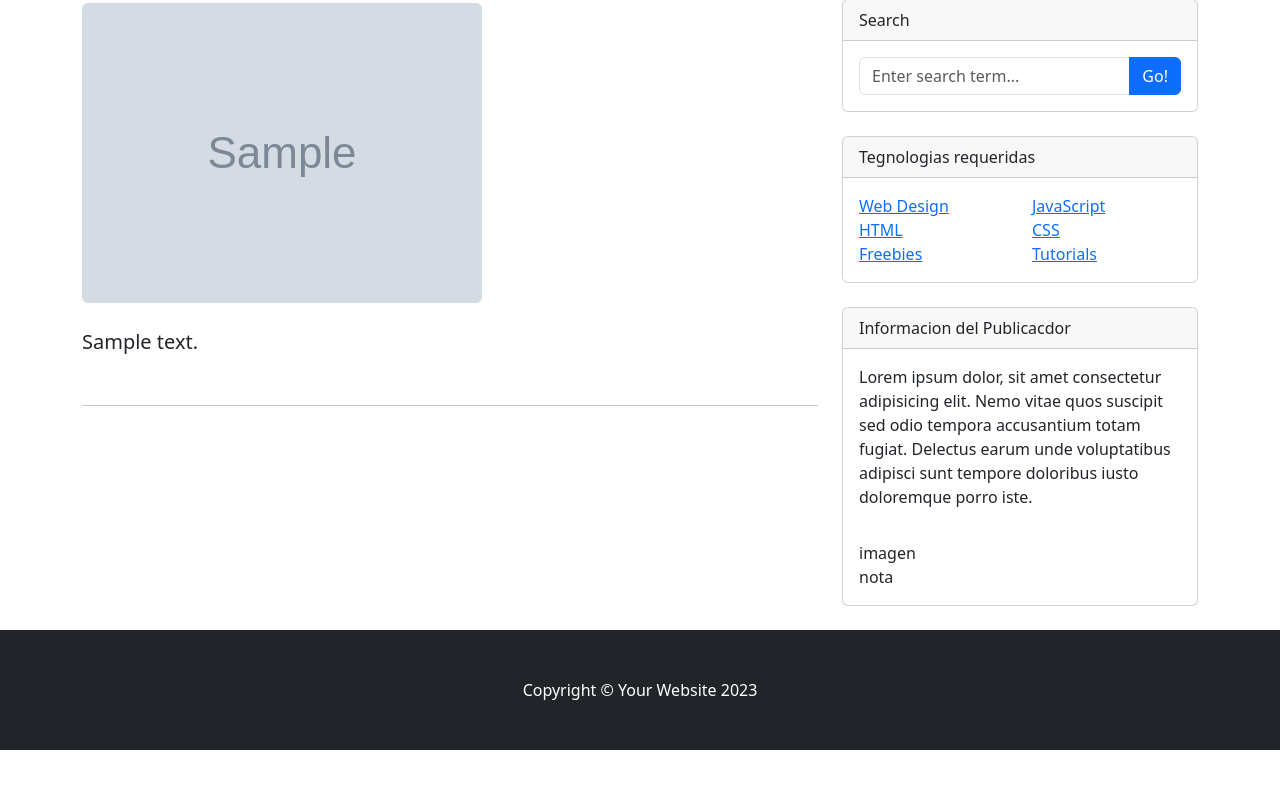
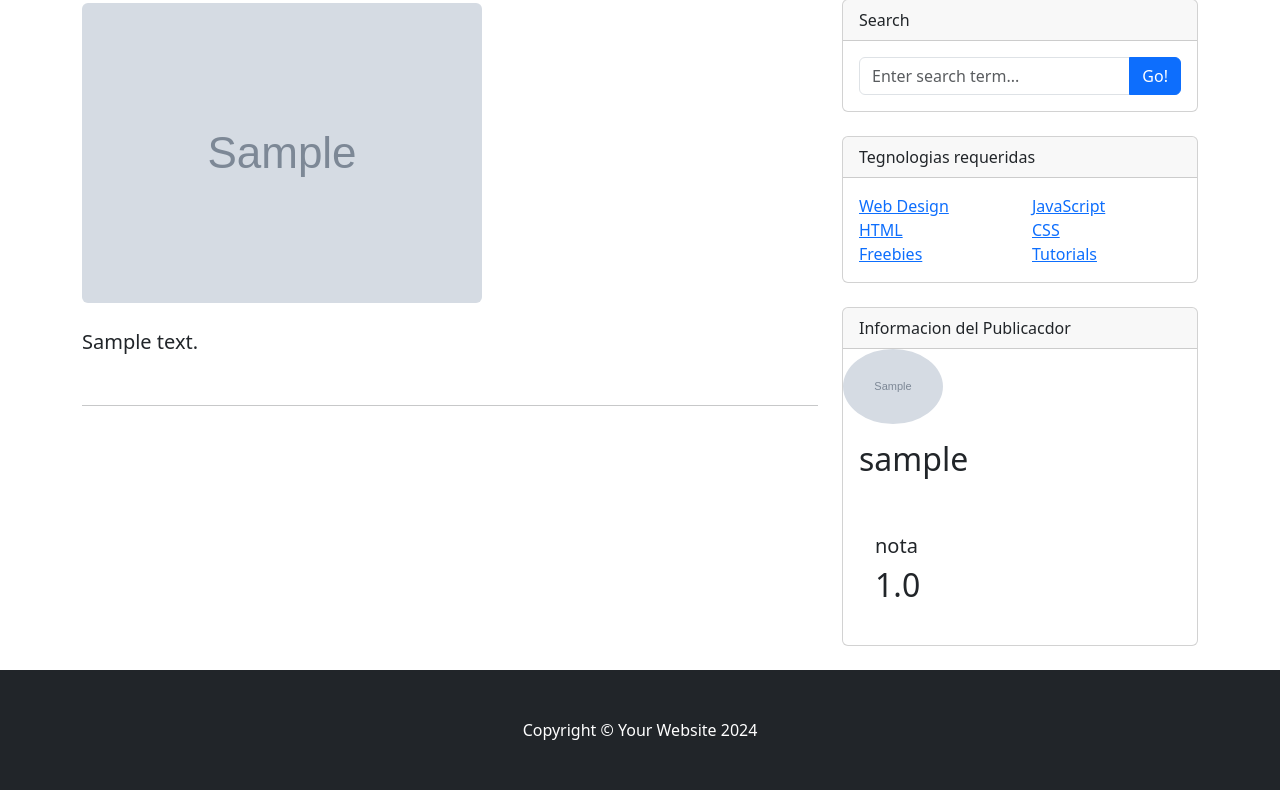
Before and after one commit to Freckus/Techmarket, a Django app: page /post/Details/1/ in a window 1280 px wide. Shown: the part 233-1023 px from the top of the page. Before the commit the page ends 983 px from the top, so only its background shows below. Run offline with Django 5.2, Linux system fonts and the light colour scheme; tables that the repository leaves empty hold one stand-in row (values such as "Sample post"); grey boxes marked "Sample" are stand-in pictures.

```diff
--- a/marketplace/views.py
+++ b/marketplace/views.py
@@ -30,7 +30,9 @@ def RegistroTipoUsuario(request):
 
 def Postdetails(request, IdPublicacion):
     Publicacion = Publicaciones.objects.get(IdPublicacion=IdPublicacion)
-    data = {'Publicacion': Publicacion}
+    UserCreador=Publicacion.UsuarioCreador
+    User_Info = UserInfo.objects.get(IdUser=UserCreador)
+    data = {'Publicacion': Publicacion, 'User':UserCreador,'UserInfo':User_Info}
     return render(request, 'templatesApp/PostDetails.html', data)
 
 
@@ -124,3 +126,9 @@ def ListarFreelancers(request):
     Usuarios = User.objects.all()
     info= UserInfo.objects.all()
     return render(request, 'templatesApp/Listafreelancers.html', {'Usuarios': Usuarios ,'info':info })
+
+#def Postdetails(request, Titulo):
+#    Titulo= Titulo.replace('-',' ')
+#    Publicacion = get_object_or_404(Publicaciones, Titulo=titulo)
+#    data = {'Publicacion': Publicacion}
+#    return render(request, 'templatesApp/PostDetails.html', data)
--- a/templates/templatesApp/PostDetails.html
+++ b/templates/templatesApp/PostDetails.html
@@ -106,9 +106,17 @@
                     <!-- Side widget-->
                     <div class="card mb-4">
                         <div class="card-header">Informacion del Publicacdor</div>
-                        <div class="card-body">Lorem ipsum dolor, sit amet consectetur adipisicing elit. Nemo vitae quos suscipit sed odio tempora accusantium totam fugiat. Delectus earum unde voluptatibus adipisci sunt tempore doloribus iusto doloremque porro iste.</div>
-                        <div class="card-body">  <div> imagen</div> <div> nota</div>
-
+                        {% if  UserInfo %}
+                        <img src="{{ UserInfo.ProfileImage.url }}" class="img-fluid rounded-circle" style="max-width: 100px;">
+                        {% if User %}
+                        <h2 class="card-body"> {{User.username}}</h2>
+                        {% endif %}
+                        <div class="card-body" style="display: grid;">
+                            <div class="card-body">
+                                <h5> nota</h5>
+                                <h2> {{UserInfo.Clasificacion}}</h2>
+                            </div>
+                        {% endif%}
                         </div>
                     </div>
                 </div>
@@ -117,7 +125,7 @@
         {% endif %}
         <!-- Footer-->
         <footer class="py-5 bg-dark">
-            <div class="container"><p class="m-0 text-center text-white">Copyright &copy; Your Website 2023</p></div>
+            <div class="container"><p class="m-0 text-center text-white">Copyright &copy; Your Website 2024</p></div>
         </footer>
         <!-- Bootstrap core JS-->
         <script src="https://cdn.jsdelivr.net/npm/bootstrap@5.2.3/dist/js/bootstrap.bundle.min.js"></script>
```
